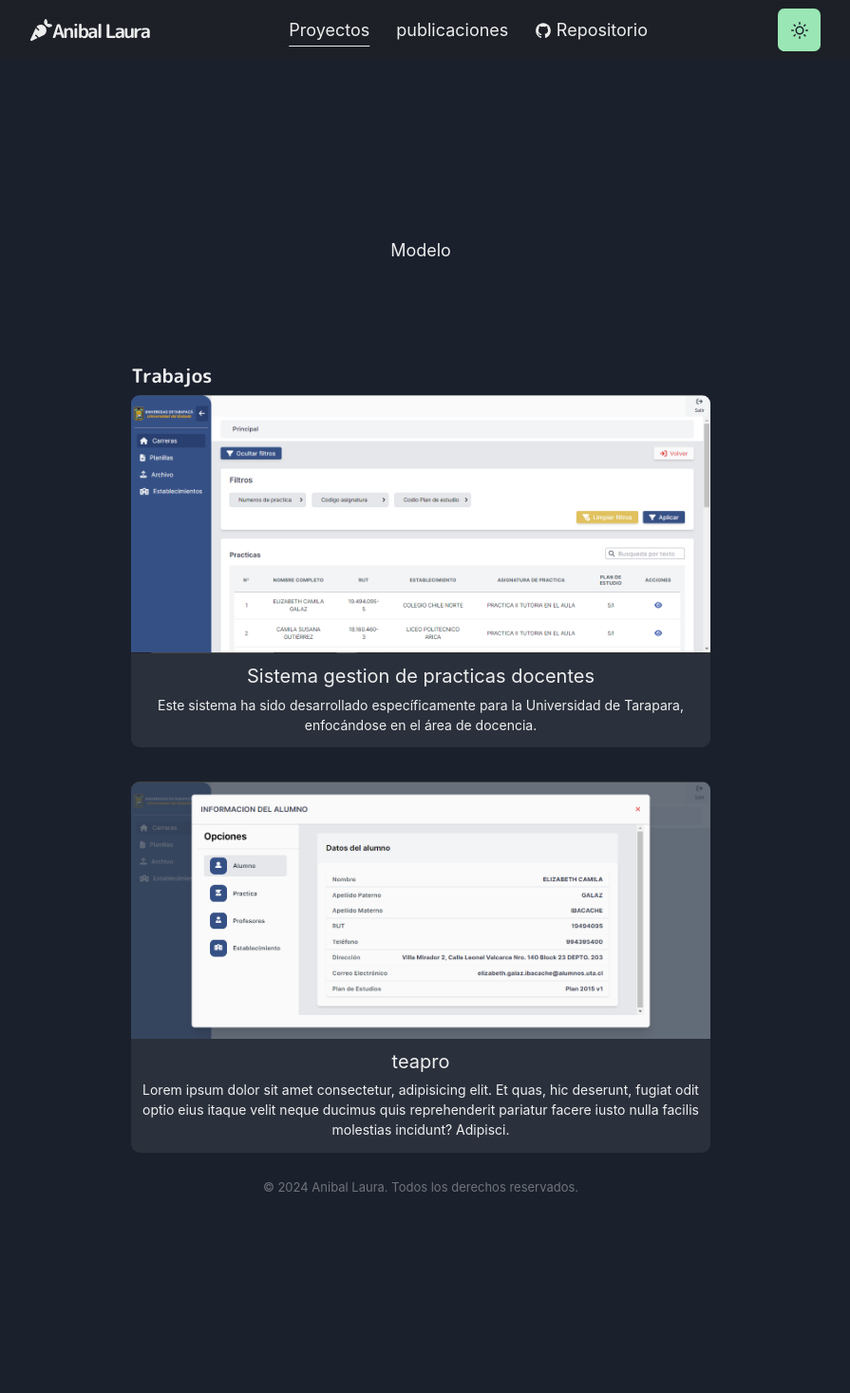
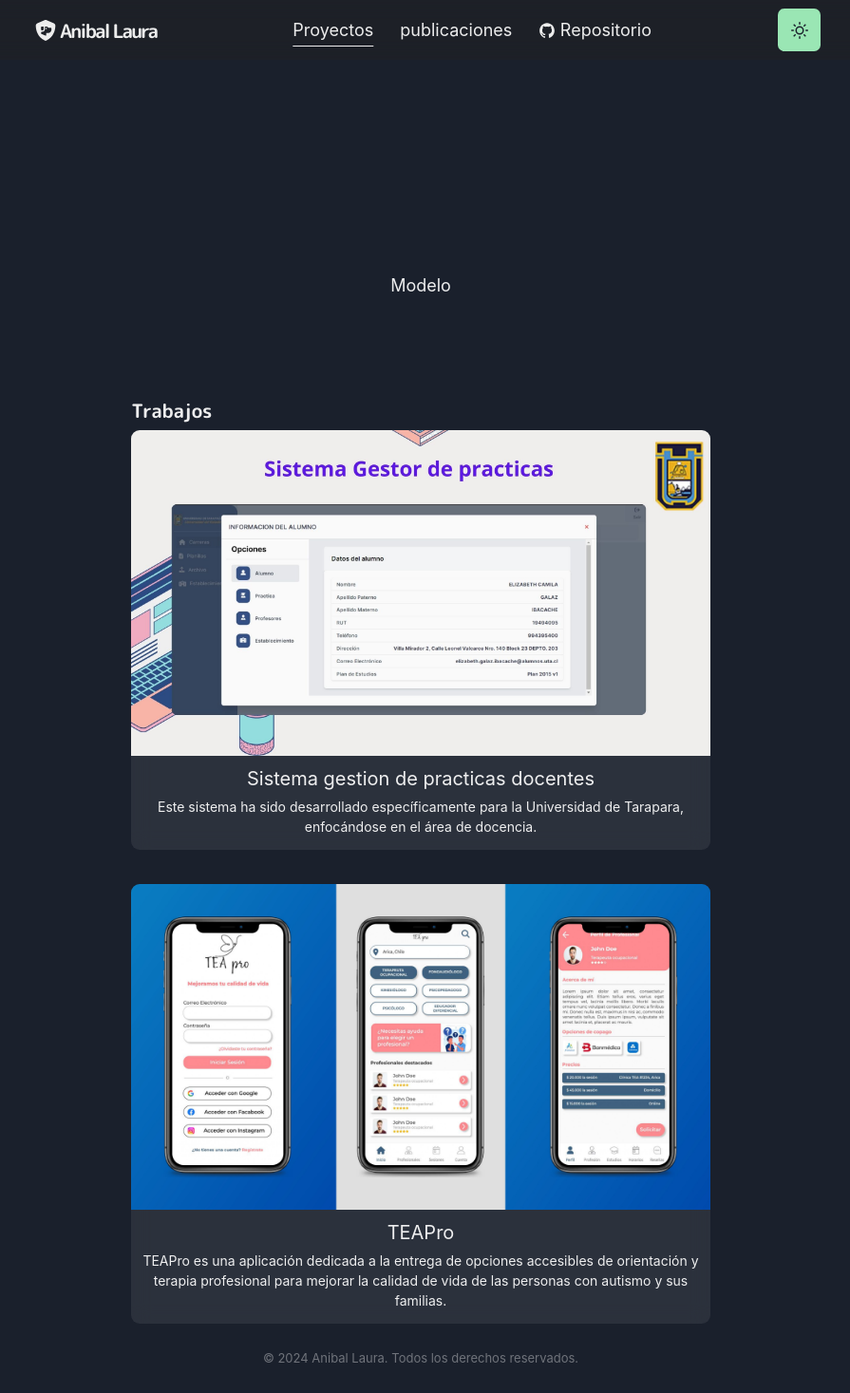
Before and after one commit to Haniel99/blue-art, a Next.js app: page /works in a window 1280 px wide. Shown: the whole page at 95% size, without its empty margins (197-1092 px from the left). Before the commit the page ends 1287 px from the top, so only its background shows below. Built offline with nearby package versions, Linux system fonts and the light colour scheme.

Commit message:
Nuevas imagenes a proyectos, cambio de icon en navbar

```diff
--- a/src/app/layout.tsx
+++ b/src/app/layout.tsx
@@ -28,8 +28,8 @@ export default function RootLayout({
         <Providers>
           <Box as="main" mb={6} >
             <NavBar />
-            <Container maxW="container.md" pt={14} >
-              <LazyVoxel />
+            <Container maxW="container.md" pt="100px" >
+              <LazyVoxel/>
               <Article>
                 {children}
               </Article>
--- a/src/app/works/layout.tsx
+++ b/src/app/works/layout.tsx
@@ -1,10 +1,14 @@
 import { Container } from "@chakra-ui/react"
-
-
+import { Metadata } from "next";
+export const metadata: Metadata = {
+    title: "Blue Art - Works"
+};
 const Layout = ({ children }: Readonly<{ children: React.ReactNode }>) => {
-    return <Container>
-        {children}
-    </Container>
+    return (
+        <Container>
+            {children}
+        </Container>
+    )
 }
 
 export default Layout;
--- a/src/app/works/page.tsx
+++ b/src/app/works/page.tsx
@@ -1,17 +1,18 @@
 "use client"
-import { Box, Container, Heading, SimpleGrid, useColorModeValue } from "@chakra-ui/react";
-import { Metadata } from "next";
+import { Container, Heading, SimpleGrid } from "@chakra-ui/react";
 import Section from "@/components/section";
 import { WorkGridItem } from "@/components/grid-item";
-import thumbnailg_practica from "../../../public/g_practicas1.png";
-import thumbnailteapro from "../../../public/g_practicas2.png";
+import thumbnailg_practica from "../../../public/gestor_practicas.jpg";
+import thumbnailteapro from "../../../public/teapro.jpg";
+
 const Page = () => {
+
     return (
         <Container>
             <Heading as={"h3"} fontSize={20} >
                 Trabajos
             </Heading>
-            <SimpleGrid columns={1}>
+            <SimpleGrid columns={[1]}  >
                 <Section
                 >
                     <WorkGridItem
@@ -27,16 +28,15 @@ const Page = () => {
                 <Section>
                     <WorkGridItem
                         category="works"
-                        title="teapro"
+                        title="TEAPro"
                         thumbnail={thumbnailteapro}
                         id={"teapro"}
                     >
-                        Lorem ipsum dolor sit amet consectetur, adipisicing elit. Et quas, hic deserunt, fugiat odit optio eius itaque velit neque ducimus quis reprehenderit pariatur facere iusto nulla facilis molestias incidunt? Adipisci.
+                        TEAPro es una aplicación dedicada a la entrega de opciones accesibles de orientación y terapia profesional para mejorar la calidad de vida de las personas con autismo y sus familias.
                     </WorkGridItem>
                 </Section>
             </SimpleGrid>
         </Container>
-
     )
 }
 
--- a/src/components/rabbit-icon.tsx
+++ b/src/components/rabbit-icon.tsx
@@ -1,15 +1,12 @@
 const CarrotIcon = () => {
-    return <svg
-        xmlns="http://www.w3.org/2000/svg"
-        viewBox="0 0 512 512"
-        width={23}
-        height={23}
+    return (
+        <svg
+        height={22}
+        width={22}
+        className="mx-1"
         fill="currentColor"
-
-    >
-        <path
-            d="M346.7 6C337.6 17 320 42.3 320 72c0 40 15.3 55.3 40 80s40 40 80 40c29.7 0 55-17.6 66-26.7c4-3.3 6-8.2 6-13.3s-2-10-6-13.2c-11.4-9.1-38.3-26.8-74-26.8c-32 0-40 8-40 8s8-8 8-40c0-35.7-17.7-62.6-26.8-74C370 2 365.1 0 360 0s-10 2-13.3 6zM244.6 136c-40 0-77.1 18.1-101.7 48.2l60.5 60.5c6.2 6.2 6.2 16.4 0 22.6s-16.4 6.2-22.6 0l-55.3-55.3 0 .1L2.2 477.9C-2 487-.1 497.8 7 505s17.9 9 27.1 4.8l134.7-62.4-52.1-52.1c-6.2-6.2-6.2-16.4 0-22.6s16.4-6.2 22.6 0L199.7 433l100.2-46.4c46.4-21.5 76.2-68 76.2-119.2C376 194.8 317.2 136 244.6 136z" />
-    </svg>
+        xmlns="http://www.w3.org/2000/svg" viewBox="0 0 512 512">
+            <path d="M269.4 2.9C265.2 1 260.7 0 256 0s-9.2 1-13.4 2.9L54.3 82.8c-22 9.3-38.4 31-38.3 57.2c.5 99.2 41.3 280.7 213.6 363.2c16.7 8 36.1 8 52.8 0C454.7 420.7 495.5 239.2 496 140c.1-26.2-16.3-47.9-38.3-57.2L269.4 2.9zM160.9 286.2c4.8 1.2 9.9 1.8 15.1 1.8c35.3 0 64-28.7 64-64V160h44.2c12.1 0 23.2 6.8 28.6 17.7L320 192h64c8.8 0 16 7.2 16 16v32c0 44.2-35.8 80-80 80H272v50.7c0 7.3-5.9 13.3-13.3 13.3c-1.8 0-3.6-.4-5.2-1.1l-98.7-42.3c-6.6-2.8-10.8-9.3-10.8-16.4c0-2.8 .6-5.5 1.9-8l15-30zM160 160h40 8v32 32c0 17.7-14.3 32-32 32s-32-14.3-32-32V176c0-8.8 7.2-16 16-16zm128 48a16 16 0 1 0 -32 0 16 16 0 1 0 32 0z"/></svg>)
 
 }
 
--- a/src/libs/article.tsx
+++ b/src/libs/article.tsx
@@ -23,6 +23,7 @@ const Article = ({
                     window.scrollTo({ top: 0 })
                 }
             }}
+
         >
             <motion.article
                 initial="hidden"
```
Also changed, not shown: public/gestor_practicas.jpg (added), public/teapro.jpg (added).
